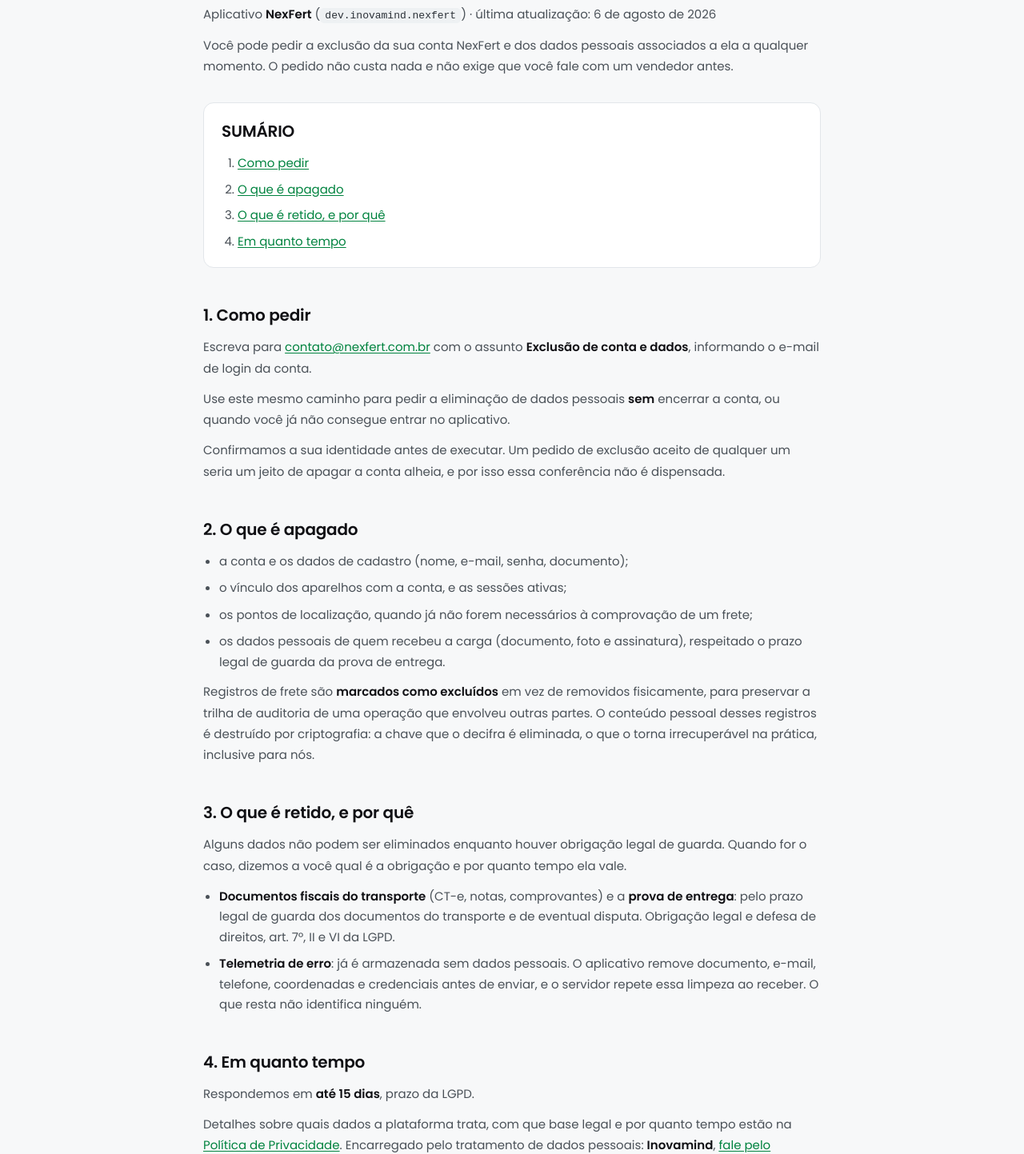
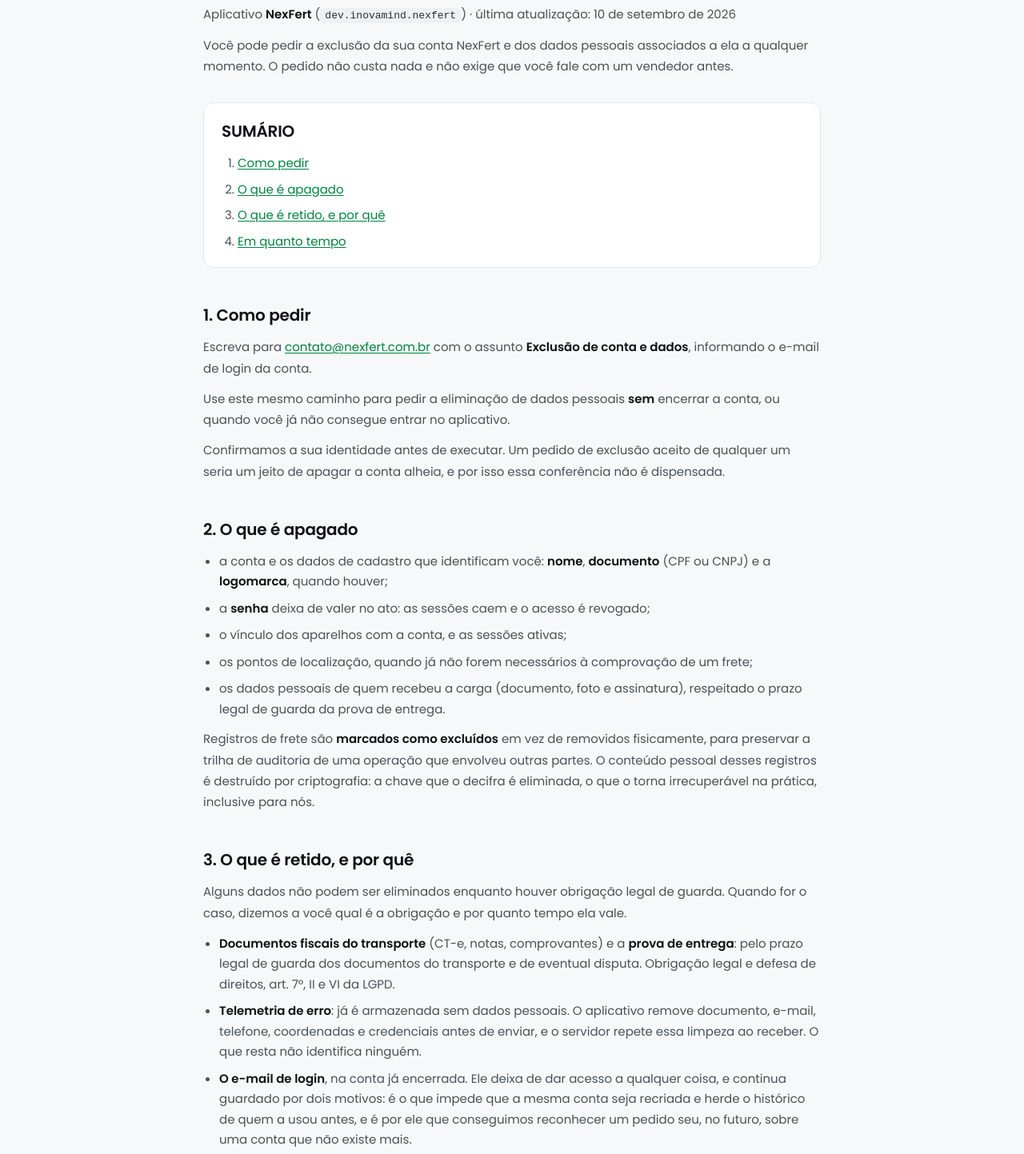
Before and after one commit to inova-mind/nexfert.com.br, a plain HTML site: page excluir-conta/index.html in a window 1280 px wide. Shown: the part 182-1625 px from the top of the page at 80% size. Drawn offline with Linux system fonts and the light colour scheme.

Commit message:
Atualiza o espelho do conteudo servido por https://nexfert.com.br/
Captura feita por HTTP publico e anonimo, sem cookie e sem sessao: o que
esta aqui e' exatamente o que o servidor entrega a um visitante. Ver
`_manifesto.json` para a URL, o status e o sha256 de cada arquivo.

Commit automatico do espelho-github (inova-cloud/scripts/espelho-github/).

```diff
--- a/excluir-conta/index.html
+++ b/excluir-conta/index.html
@@ -49,7 +49,7 @@
   <div class="faixa">
 
     <h1>Excluir sua conta e seus dados</h1>
-    <p class="doc-meta">Aplicativo <b>NexFert</b> (<code>dev.inovamind.nexfert</code>) · última atualização: 6 de agosto de 2026</p>
+    <p class="doc-meta">Aplicativo <b>NexFert</b> (<code>dev.inovamind.nexfert</code>) · última atualização: 10 de setembro de 2026</p>
 
     <p>
       Você pode pedir a exclusão da sua conta NexFert e dos dados pessoais associados a ela a
@@ -85,7 +85,9 @@
     <section id="apagado">
       <h2>2. O que é apagado</h2>
       <ul>
-        <li>a conta e os dados de cadastro (nome, e-mail, senha, documento);</li>
+        <li>a conta e os dados de cadastro que identificam você: <b>nome</b>, <b>documento</b>
+            (CPF ou CNPJ) e a <b>logomarca</b>, quando houver;</li>
+        <li>a <b>senha</b> deixa de valer no ato: as sessões caem e o acesso é revogado;</li>
         <li>o vínculo dos aparelhos com a conta, e as sessões ativas;</li>
         <li>os pontos de localização, quando já não forem necessários à comprovação de um frete;</li>
         <li>os dados pessoais de quem recebeu a carga (documento, foto e assinatura), respeitado o
@@ -112,6 +114,10 @@
         <li><b>Telemetria de erro</b>: já é armazenada sem dados pessoais. O aplicativo remove
             documento, e-mail, telefone, coordenadas e credenciais antes de enviar, e o servidor
             repete essa limpeza ao receber. O que resta não identifica ninguém.</li>
+        <li><b>O e-mail de login</b>, na conta já encerrada. Ele deixa de dar acesso a qualquer
+            coisa, e continua guardado por dois motivos: é o que impede que a mesma conta seja
+            recriada e herde o histórico de quem a usou antes, e é por ele que conseguimos
+            reconhecer um pedido seu, no futuro, sobre uma conta que não existe mais.</li>
       </ul>
     </section>
 
```
Also changed, not shown: sitemap.xml (+6 -6 lines), humans.txt.
